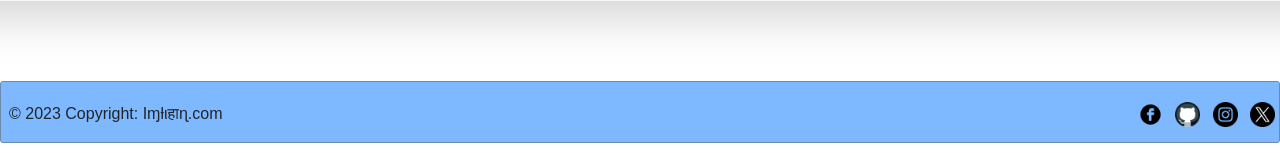
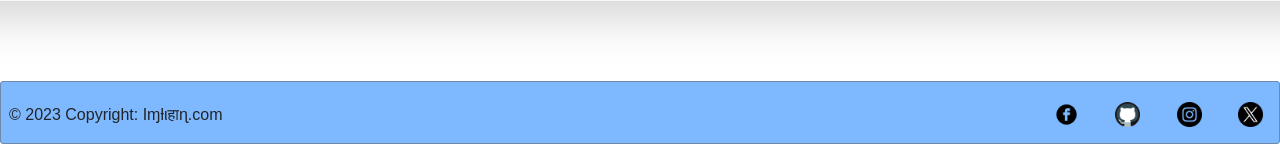
Before and after one commit to surajkumar0203/DjangoProject, a Django app: page /contact in a window 1280 px wide; the page is wider, and only the part inside the window is pictured. Shown: the part 647-800 px from the top of that part. Run offline with Django 4.2, Linux system fonts and the light colour scheme; some libraries are stand-ins or nearby versions.

Commit message:
some change in about,contact

```diff
--- a/ots/ots_app/templates/contact.html
+++ b/ots/ots_app/templates/contact.html
@@ -5,7 +5,7 @@
 
 
     <div class="container d-flex justify-content-center align-items-center mt-5" style="height:85vh">
-        <div class="col-xl-7  p-3   shadow-lg  mb-3 bg-body-tertiary rounded size">
+        <div class="col-xl-7  p-3  shadow-lg  mb-3 bg-body-tertiary rounded size">
             <h4 class="alert mb-0 pb-1 text-center" style="color:#7eb8ff">Leave Your Message</h4>
             <form action="{% url 'send_user_message' %}" onsubmit="return f1()" class="row g-1 needs-validation" novalidate method="POST">
               {% csrf_token %}
@@ -47,10 +47,10 @@
   <div class="d-flex justify-content-between align-items-center mt-1   text-center">
     <div class="mt-3"><p><span class="ms-2">&#169;</span> 2023 Copyright: Iɱƚιहाɳ.com</p></div>
   <div class="justify-content-end  flex-sm-column  text-center">
-    <a href=""><img src="{% static 'enroll/img/facebook.png' %}" alt="" style="width: 25px;" class="m-1 "></a>
-    <a href="https://github.com/surajkumar0203" target="_blank"><img src="{% static 'enroll/img/github.png' %}" alt="" style="width: 25px;" class="m-1"></a>
-    <a href=""><img src="{% static 'enroll/img/instagram.png' %}" alt="" style="width: 25px;" class="m-1"></a>
-    <a href=""><img src="{% static 'enroll/img/twitter.png' %}" alt="" style="width: 25px;" class="m-1"></a>
+    <a href=""><img src="{% static 'enroll/img/facebook.png' %}" alt="" style="width: 25px;" class="m-3 "></a>
+    <a href="https://github.com/surajkumar0203" target="_blank"><img src="{% static 'enroll/img/github.png' %}" alt="" style="width: 25px;" class="m-3"></a>
+    <a href=""><img src="{% static 'enroll/img/instagram.png' %}" alt="" style="width: 25px;" class="m-3"></a>
+    <a href=""><img src="{% static 'enroll/img/twitter.png' %}" alt="" style="width: 25px;" class="m-3"></a>
   </div>
 </div>
 </div>
--- a/ots/ots_app/templates/welcome.html
+++ b/ots/ots_app/templates/welcome.html
@@ -30,11 +30,11 @@
 
     </div>
     <div class="carousel-item" >
-      <img src="{% static 'enroll/img/img22.png' %}" class="d-block w-100" alt="...">
+      <img src="{% static 'enroll/img/img01.png' %}" class="d-block w-100" alt="...">
 
     </div>
     <div class="carousel-item" >
-      <img src="{% static 'enroll/img/img33.png' %}" class="d-block w-100" alt="...">
+      <img src="{% static 'enroll/img/img01.png' %}" class="d-block w-100" alt="...">
 
     </div>
   </div>
```
Also changed, not shown: ots/ots_app/templates/about.html (+13 -20 lines), ots/ots_app/static/enroll/img/testimg.jpeg (added), ots/ots_app/static/enroll/img/th.jpeg (deleted), ots/otsdatabase/db.sqlite3, 2 other files.
